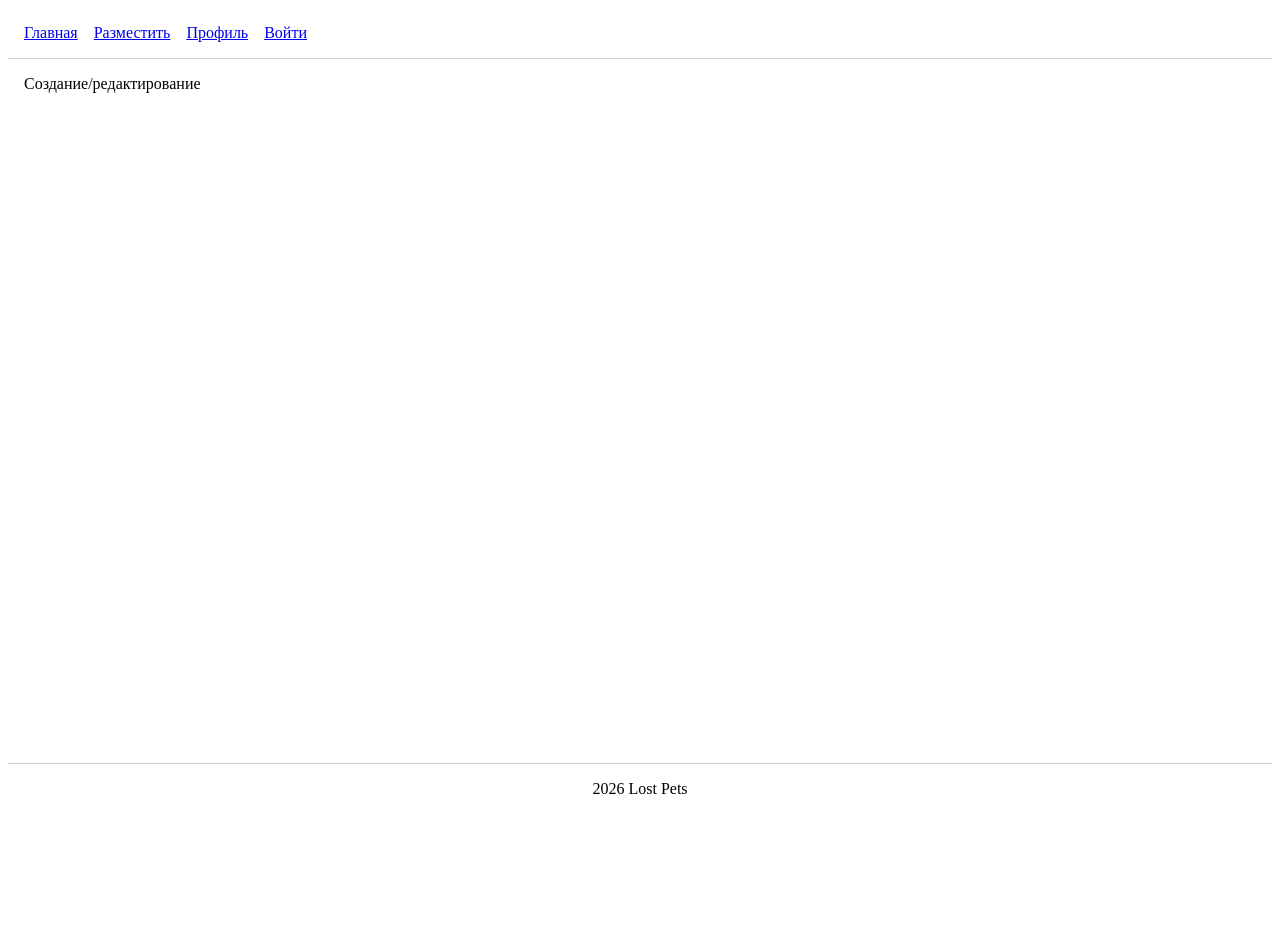
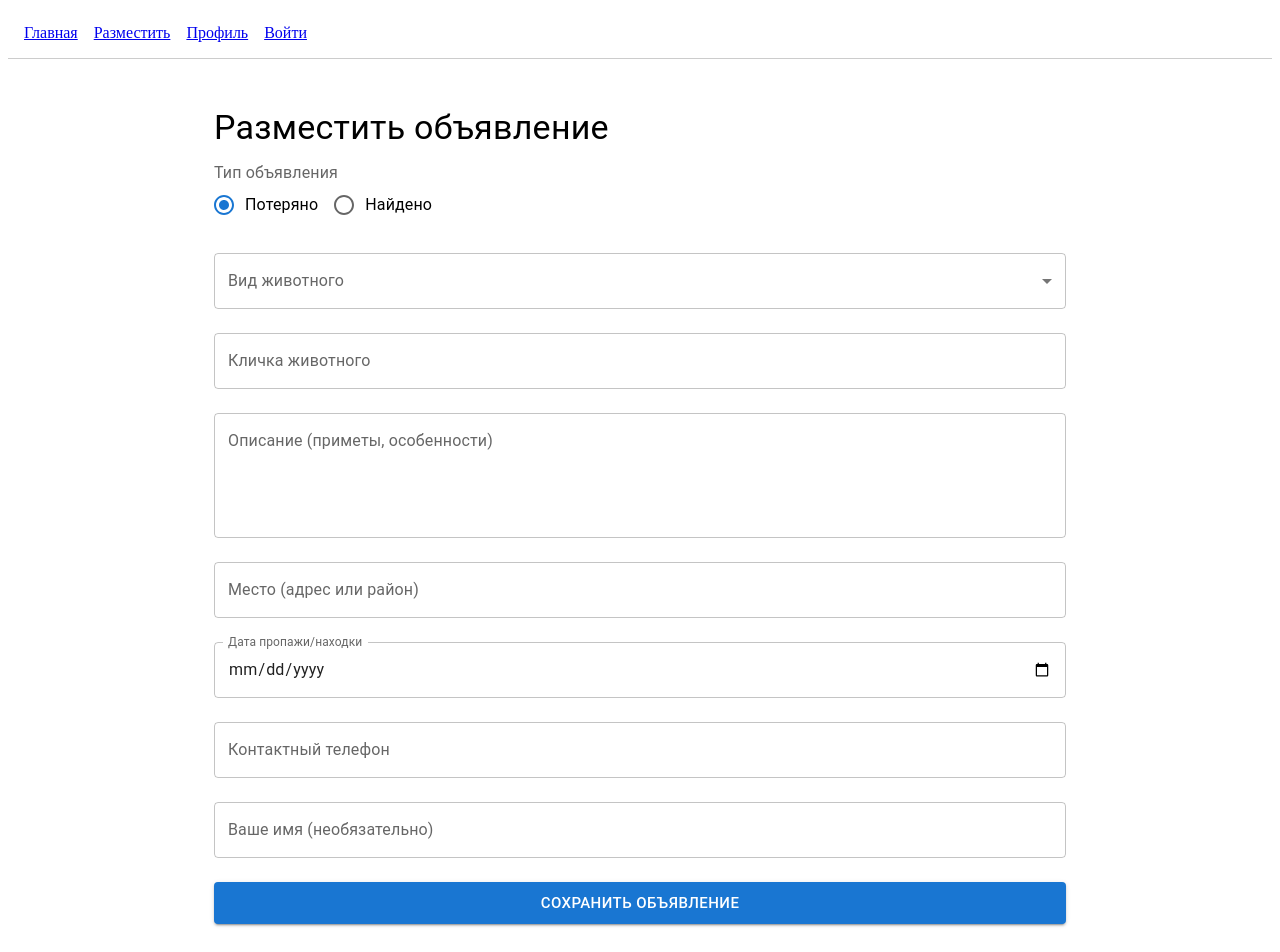
Before and after one commit to katara10/lost-pets, a React (Vite) app: page /ads/new in a window 1280 px wide. Shown: the top 952 px of the page. Before the commit the page ends 822 px from the top, so only its background shows below. Built offline with nearby package versions, Linux system fonts and the light colour scheme.

Commit message:
feat(frontend): create interactive AdForm component with validation

```diff
--- /dev/null
+++ b/src/features/ad-form/ui/AdForm.tsx
@@ -0,0 +1,180 @@
+import { useForm, Controller } from 'react-hook-form';
+import { zodResolver } from '@hookform/resolvers/zod';
+import {
+  TextField,
+  Button,
+  MenuItem,
+  FormControl,
+  FormLabel,
+  RadioGroup,
+  FormControlLabel,
+  Radio,
+  FormHelperText
+} from '@mui/material';
+import { adFormSchema, type AdFormData } from '../model/schema';
+import { SPECIES_OPTIONS } from '../../../shared/config/constants';
+
+interface AdFormProps {
+  onSubmit: (data: AdFormData) => void;
+  isSubmitting?: boolean;
+}
+
+export const AdForm = ({ onSubmit, isSubmitting = false }: AdFormProps) => {
+  const { control, handleSubmit, formState: { errors } } = useForm<AdFormData>({
+    resolver: zodResolver(adFormSchema),
+    defaultValues: {
+      type: 'lost',
+      species: '',
+      name: '',
+      description: '',
+      location: '',
+      date: '',
+      contact_phone: '',
+      contact_name: ''
+    }
+  });
+
+  return (
+    <form onSubmit={handleSubmit(onSubmit)}>
+      <div style={{ display: 'flex', flexDirection: 'column', gap: '24px' }}>
+
+        {/* 1. Тип объявления */}
+        <Controller
+          name="type"
+          control={control}
+          render={({ field }) => (
+            <FormControl error={!!errors.type}>
+              <FormLabel>Тип объявления</FormLabel>
+              <RadioGroup row {...field}>
+                <FormControlLabel value="lost" control={<Radio />} label="Потеряно" />
+                <FormControlLabel value="found" control={<Radio />} label="Найдено" />
+              </RadioGroup>
+              <FormHelperText>{errors.type?.message}</FormHelperText>
+            </FormControl>
+          )}
+        />
+
+        {/* 2. Вид животного */}
+        <Controller
+          name="species"
+          control={control}
+          render={({ field }) => (
+            <TextField
+              {...field}
+              select
+              label="Вид животного"
+              error={!!errors.species}
+              helperText={errors.species?.message}
+            >
+              {SPECIES_OPTIONS.map((option) => (
+                <MenuItem key={option} value={option}>
+                  {option}
+                </MenuItem>
+              ))}
+            </TextField>
+          )}
+        />
+
+        {/* 3. Кличка */}
+        <Controller
+          name="name"
+          control={control}
+          render={({ field }) => (
+            <TextField
+              {...field}
+              label="Кличка животного"
+              error={!!errors.name}
+              helperText={errors.name?.message}
+            />
+          )}
+        />
+
+        {/* 4. Описание */}
+        <Controller
+          name="description"
+          control={control}
+          render={({ field }) => (
+            <TextField
+              {...field}
+              label="Описание (приметы, особенности)"
+              multiline
+              rows={4}
+              error={!!errors.description}
+              helperText={errors.description?.message}
+            />
+          )}
+        />
+
+        {/* 5. Место */}
+        <Controller
+          name="location"
+          control={control}
+          render={({ field }) => (
+            <TextField
+              {...field}
+              label="Место (адрес или район)"
+              error={!!errors.location}
+              helperText={errors.location?.message}
+            />
+          )}
+        />
+
+        {/* 6. Дата */}
+        <Controller
+          name="date"
+          control={control}
+          render={({ field }) => (
+            <TextField
+              {...field}
+              type="date"
+              label="Дата пропажи/находки"
+              slotProps={{ inputLabel: { shrink: true } }}
+              error={!!errors.date}
+              helperText={errors.date?.message}
+            />
+          )}
+        />
+
+        {/* 7. Телефон */}
+        <Controller
+          name="contact_phone"
+          control={control}
+          render={({ field }) => (
+            <TextField
+              {...field}
+              label="Контактный телефон"
+              placeholder="+7 (999) 123-45-67"
+              error={!!errors.contact_phone}
+              helperText={errors.contact_phone?.message}
+            />
+          )}
+        />
+
+        {/* 8. Имя контакта */}
+        <Controller
+          name="contact_name"
+          control={control}
+          render={({ field }) => (
+            <TextField
+              {...field}
+              label="Ваше имя (необязательно)"
+              error={!!errors.contact_name}
+              helperText={errors.contact_name?.message}
+            />
+          )}
+        />
+
+        <Button
+          type="submit"
+          variant="contained"
+          color="primary"
+          size="large"
+          disabled={isSubmitting}
+        >
+          {isSubmitting ? 'Сохранение...' : 'Сохранить объявление'}
+        </Button>
+
+      </div>
+    </form>
+  );
+};
--- a/src/pages/AdFormPage/AdFormPage.tsx
+++ b/src/pages/AdFormPage/AdFormPage.tsx
@@ -1,3 +1,23 @@
+import { useNavigate } from 'react-router-dom';
+import { AdForm } from '../../features/ad-form/ui/AdForm';
+import { type AdFormData } from '../../features/ad-form/model/schema';
+import { Typography, Container } from '@mui/material';
+
 export const AdFormPage = () => {
-  return <div>Создание/редактирование</div>;
+  const navigate = useNavigate();
+
+  const handleCreateAd = (data: AdFormData) => {
+    console.log('Данные из формы:', data);
+    alert('Объявление создано (пока в консоли)');
+    navigate('/');
+  };
+
+  return (
+    <Container maxWidth="md" sx={{ mt: 4, mb: 4 }}>
+      <Typography variant="h4" component="h1" gutterBottom>
+        Разместить объявление
+      </Typography>
+      <AdForm onSubmit={handleCreateAd} />
+    </Container>
+  );
 };
```
